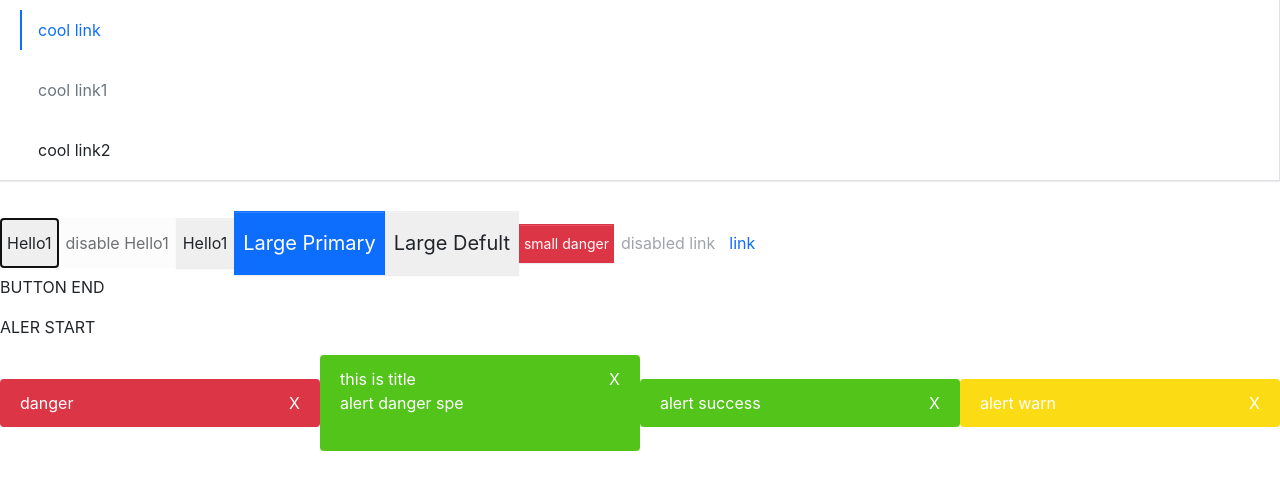
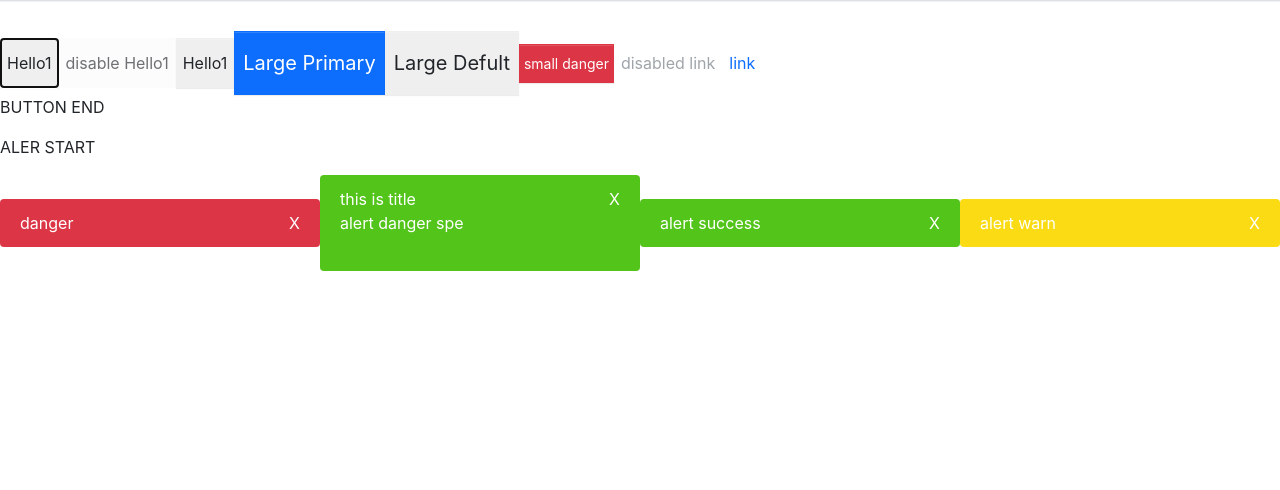
Before and after one commit to guopeng1129972/ts-react-antd, a React (Create React App) app in the folder 4/kunkunball/: page / in a window 1280 px wide. Shown: the top 490 px of the page. Built offline with nearby package versions, Linux system fonts and the light colour scheme.

Commit message:
测试报错
1 cleanup()报错，和不加报错一样
2 按照6-6 的课程，多了很多 别的报错报错了

```diff
--- a/4/kunkunball/src/components/Menu/menu.tsx
+++ b/4/kunkunball/src/components/Menu/menu.tsx
@@ -1,6 +1,6 @@
 import React, { useState, createContext } from 'react';
 import classNames from 'classnames'
-
+import { MenuItemProps } from './menuItem'
 // 1.使用字符串自变量代替枚举(enum)
 type MenuMode = 'horizontal' | 'vertical';
 type SelectCallback = (selectIndex: number) => void
@@ -40,14 +40,21 @@ const Menu: React.FC<MenuProps> = (props) => {
     index: currentActive ? currentActive : 0,
     onSelect: handleClick,
   }
+  const renderChildren = () => {
+    return React.Children.map(children, (child, index) => {
+      const childElement = child as React.FunctionComponentElement<MenuItemProps>
+      const { displayName } = childElement.type
+      if (displayName === 'MenuItem') {
+        return React.cloneElement(childElement, { index })
+      } else {
+        console.error("Warning:Menu has a child which is not a MenuItem components")
+      }
+    })
+  }
   return (
-    <ul
-      className={classes}
-      style={style}
-      data-testid="test-menu"
-    >
+    <ul className={classes} style={style} data-testid="test-menu">
       <MenuContext.Provider value={passedContent}>
-        {children}
+        {renderChildren}
       </MenuContext.Provider>
     </ul>
   )
--- a/4/kunkunball/src/components/Menu/menuItem.tsx
+++ b/4/kunkunball/src/components/Menu/menuItem.tsx
@@ -5,7 +5,7 @@ import { MenuContext } from './menu'
 创建MenuItemProps index,disabled,className,style
  */
 export interface MenuItemProps {
-  index: number;
+  index?: number;
   disabled?: boolean;
   className?: string;
   style?: React.CSSProperties;
@@ -19,7 +19,7 @@ const MenuItem: React.FC<MenuItemProps> = (props) => {
     'is-active': context.index === index
   })
   const handleClick = () => {
-    if (context.onSelect && !disabled) {
+    if (context.onSelect && !disabled && (typeof index === 'number')) {
       context.onSelect(index)
     }
   }
@@ -31,8 +31,5 @@ const MenuItem: React.FC<MenuItemProps> = (props) => {
   )
 }
 
-MenuItem.defaultProps = {
-
-}
-
+MenuItem.displayName = 'MenuItem'
 export default MenuItem
```
Also changed, not shown: 1 other file (tests, documents, lock files or other folders).
